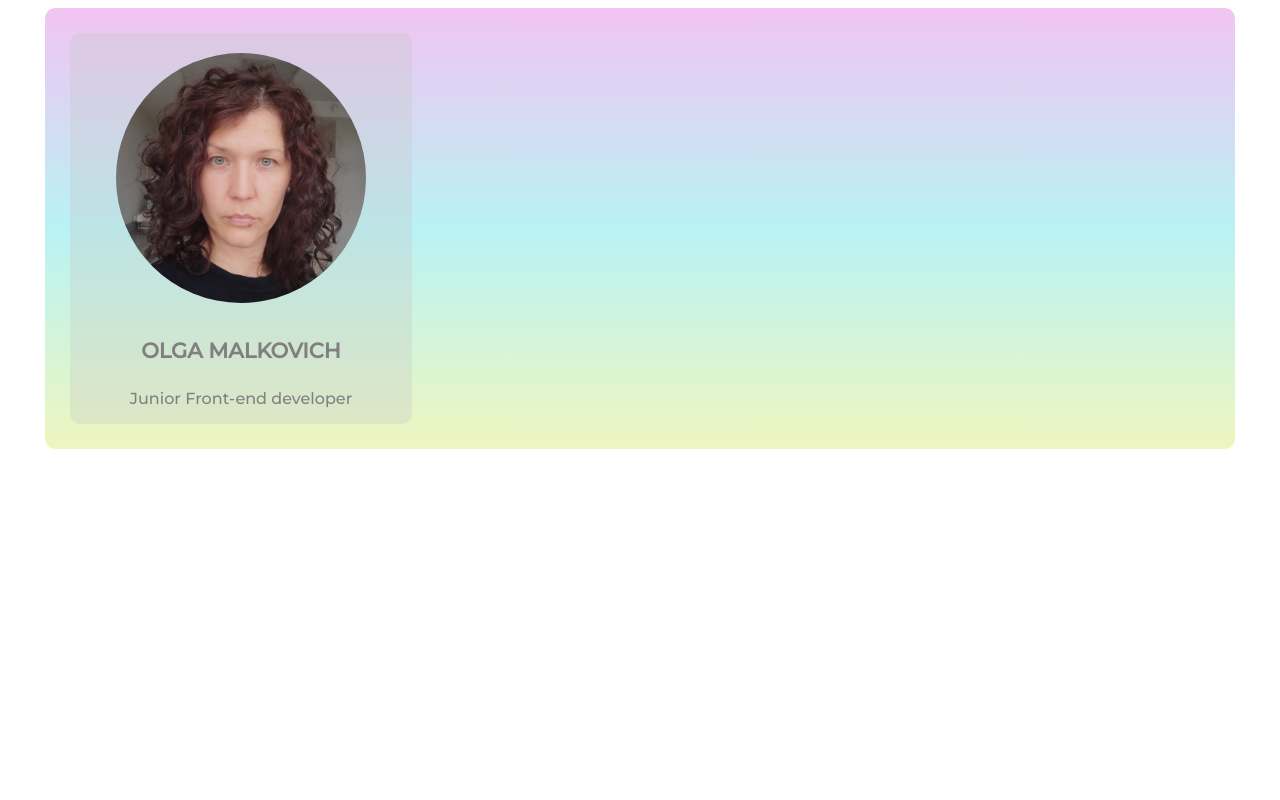
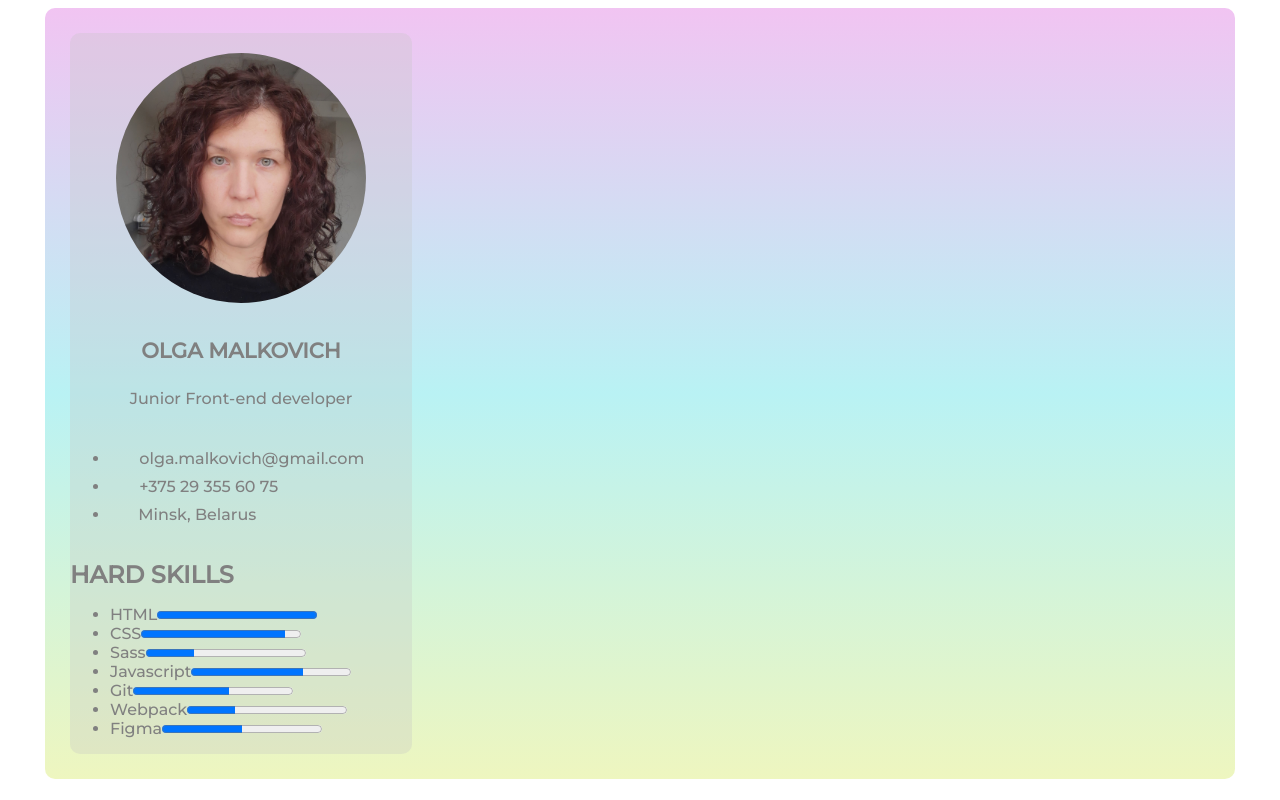
Before and after one commit to Olgamalk/rsschool-cv, a plain HTML site: page index.html in a window 1280 px wide. Drawn offline with nearby package versions, Linux system fonts and the light colour scheme.

Commit message:
feat: add contact and skills

```diff
--- a/index.html
+++ b/index.html
@@ -20,6 +20,38 @@
         <h1>OLGA MALKOVICH</h1>
         <p class="position">Junior Front-end developer</p>
       </header>
+      <ul class="contact">
+        <li>
+          <svg width="25" height="24" viewBox="0 0 25 24" fill="none" xmlns="http://www.w3.org/2000/svg">
+            <path d="M20.7334 4H4.7334C3.6334 4 2.7434 4.9 2.7434 6L2.7334 18C2.7334 19.1 3.6334 20 4.7334 20H20.7334C21.8334 20 22.7334 19.1 22.7334 18V6C22.7334 4.9 21.8334 4 20.7334 4ZM20.7334 8L12.7334 13L4.7334 8V6L12.7334 11L20.7334 6V8Z" />
+          </svg>
+          <span>olga.malkovich@gmail.com</span>
+        </li>
+        <li>
+          <svg width="25" height="24" viewBox="0 0 25 24" fill="none" xmlns="http://www.w3.org/2000/svg">
+            <path d="M20.7434 15.38C19.5134 15.38 18.3234 15.18 17.2134 14.82C16.8634 14.7 16.4734 14.79 16.2034 15.06L14.6334 17.03C11.8034 15.68 9.1534 13.13 7.7434 10.2L9.6934 8.54C9.9634 8.26 10.0434 7.87 9.9334 7.52C9.5634 6.41 9.3734 5.22 9.3734 3.99C9.3734 3.45 8.9234 3 8.3834 3H4.9234C4.3834 3 3.7334 3.24 3.7334 3.99C3.7334 13.28 11.4634 21 20.7434 21C21.4534 21 21.7334 20.37 21.7334 19.82V16.37C21.7334 15.83 21.2834 15.38 20.7434 15.38Z"/>
+          </svg>
+          <span>+375 29 355 60 75</span>
+        </li>
+        <li>
+          <svg width="24" height="24" viewBox="0 0 24 24" fill="none" xmlns="http://www.w3.org/2000/svg">
+            <path d="M12 2C8.13 2 5 5.13 5 9C5 14.25 12 22 12 22C12 22 19 14.25 19 9C19 5.13 15.87 2 12 2ZM12 11.5C10.62 11.5 9.5 10.38 9.5 9C9.5 7.62 10.62 6.5 12 6.5C13.38 6.5 14.5 7.62 14.5 9C14.5 10.38 13.38 11.5 12 11.5Z" />
+          </svg>
+          <span>Minsk, Belarus</span>
+        </li>
+      </ul>
+      <section class="skills" id="skills">
+        <h2>HARD SKILLS</h2>
+        <ul class="skills-items">
+          <li class="html"><span>HTML</span><progress value="1">Выполнено 100% работы</progress></li>
+          <li class="css"><span>CSS</span><progress value="0.9">Выполнено 100% работы</progress></li>
+          <li class="sass"><span>Sass</span><progress value="0.3">Выполнено 100% работы</progress></li>
+          <li class="javascript"><span>Javascript</span><progress value="0.7">Выполнено 100% работы</progress></li>
+          <li class="git"><span>Git</span><progress value="0.6">Выполнено 100% работы</progress></li>
+          <li class="webpack"><span>Webpack</span><progress value="0.3">Выполнено 100% работы</progress></li>
+          <li class="figma"><span>Figma</span><progress value="0.5">Выполнено 100% работы</progress></li>
+        </ul>
+      </section>
     </main>
   </div>
 </body>
```
